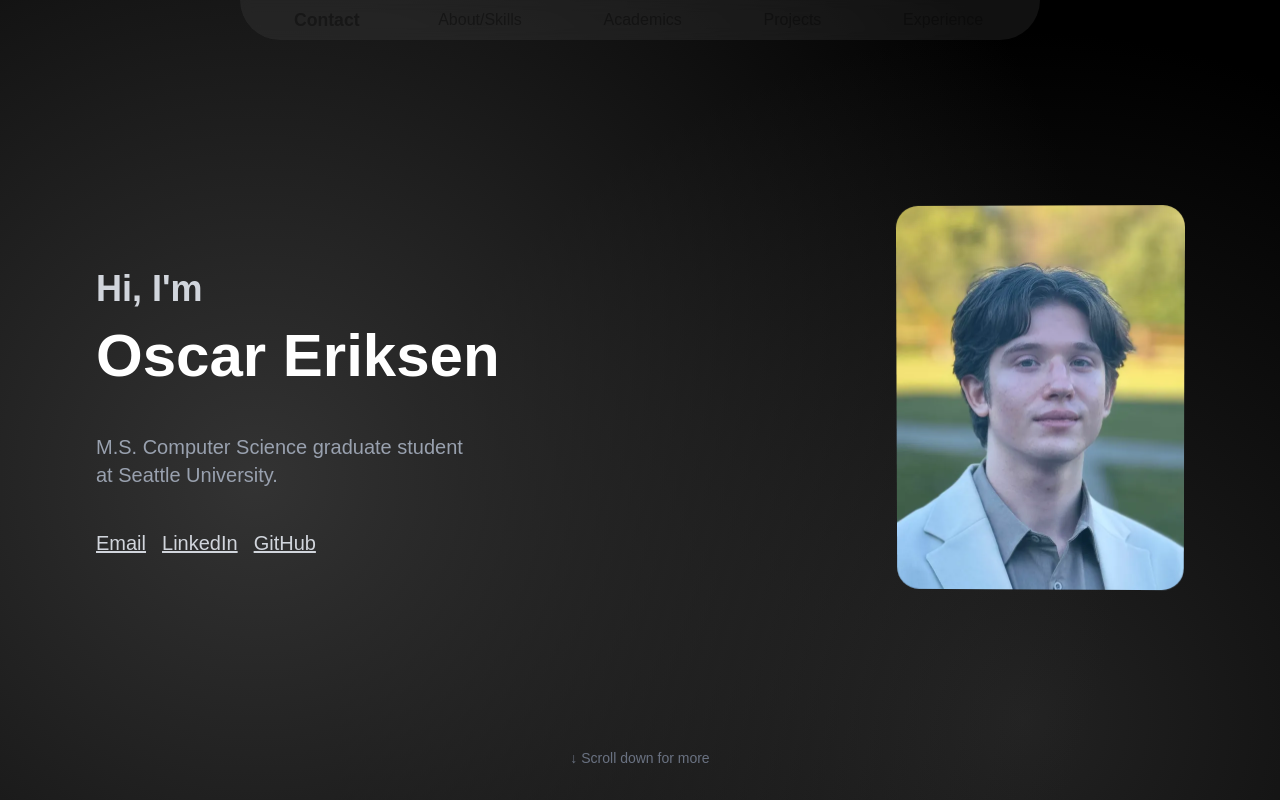
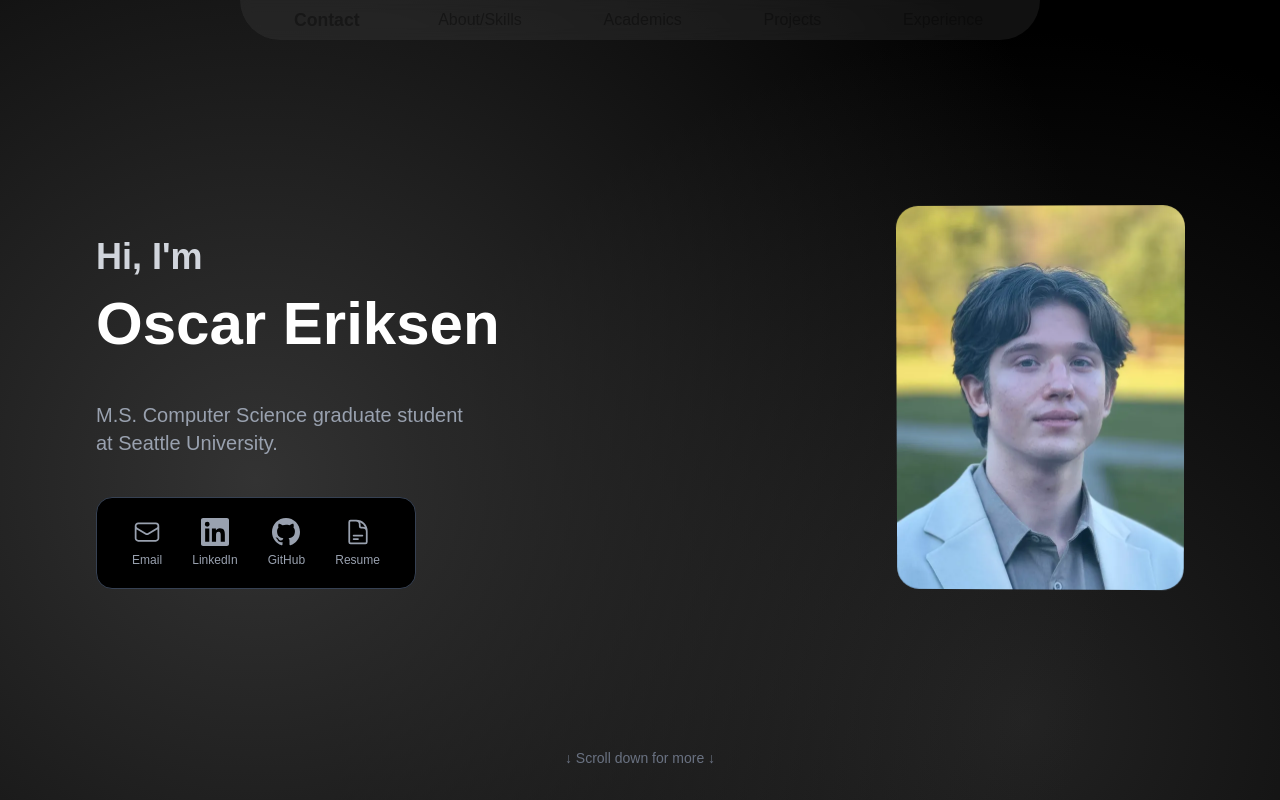
Before and after one commit to oogaballooga/portfolio, a Next.js app: page / in a window 1280 px wide. Built offline with nearby package versions, Linux system fonts and the light colour scheme.

Commit message:
contact hyperlink reformat

```diff
--- a/app/components/CourseCard.css
+++ b/app/components/CourseCard.css
@@ -19,7 +19,8 @@
   border: 2px solid #222222;
   transition:
     width 0.4s cubic-bezier(0.4, 0, 0.2, 1),
-    background-color 0.4s ease;
+    background-color 0.4s ease,
+    border-color 0.4s ease;
 }
 
 .course-card.active {
@@ -31,6 +32,7 @@
 
 .course-card:not(.active):hover {
   background-color: #222222;
+  border: 2px solid #444;
 }
 
 .title-wrapper {
--- a/app/components/InterestCarousel.tsx
+++ b/app/components/InterestCarousel.tsx
@@ -93,7 +93,7 @@
         {/* Left arrow */}
         <button
           onClick={handlePrev}
-          className="flex-shrink-0 w-8 h-8 flex items-center justify-center rounded-full bg-gray-800 hover:bg-gray-700 text-gray-300 transition-colors"
+          className="flex-shrink-0 w-8 h-8 flex items-center justify-center rounded-full bg-gray-800 hover:bg-gray-700 text-gray-300 transition-colors cursor-pointer"
           aria-label={`Previous ${title}`}
         >
           ‹
@@ -135,7 +135,7 @@
         {/* Right arrow */}
         <button
           onClick={handleNext}
-          className="flex-shrink-0 w-8 h-8 flex items-center justify-center rounded-full bg-gray-800 hover:bg-gray-700 text-gray-300 transition-colors"
+          className="flex-shrink-0 w-8 h-8 flex items-center justify-center rounded-full bg-gray-800 hover:bg-gray-700 text-gray-300 transition-colors cursor-pointer"
           aria-label={`Next ${title}`}
         >
           ›
--- a/app/components/sections/ContactSection.tsx
+++ b/app/components/sections/ContactSection.tsx
@@ -21,24 +21,44 @@
             <p className="mt-10 text-lg md:text-xl text-gray-400 max-w-sm">
               M.S. Computer Science graduate student at Seattle University.
             </p>
-            <div className="mt-10 flex gap-4 text-lg md:text-xl">
+            <div className="mt-10 flex justify-around max-w-xs p-5 rounded-2xl border border-gray-700 bg-black backdrop-blur-sm">
               <a
-                href="mailto:erikseno@seattleu.edu"
-                className="text-gray-300 hover:text-white transition-colors underline"
+                href="mailto:oscy105@gmail.com"
+                className="flex flex-col items-center gap-1.5 text-gray-400 hover:text-white transition-colors group"
               >
-                Email
+                <svg className="w-7 h-7" fill="none" stroke="currentColor" strokeWidth={1.5} viewBox="0 0 24 24">
+                  <path strokeLinecap="round" strokeLinejoin="round" d="M21.75 6.75v10.5a2.25 2.25 0 01-2.25 2.25h-15a2.25 2.25 0 01-2.25-2.25V6.75m19.5 0A2.25 2.25 0 0019.5 4.5h-15a2.25 2.25 0 00-2.25 2.25m19.5 0v.243a2.25 2.25 0 01-1.07 1.916l-7.5 4.615a2.25 2.25 0 01-2.36 0L3.32 8.91a2.25 2.25 0 01-1.07-1.916V6.75" />
+                </svg>
+                <span className="text-xs font-medium">Email</span>
               </a>
               <a
                 href="https://linkedin.com/in/ooga"
-                className="text-gray-300 hover:text-white transition-colors underline"
+                className="flex flex-col items-center gap-1.5 text-gray-400 hover:text-white transition-colors group"
               >
-                LinkedIn
+                <svg className="w-7 h-7" fill="currentColor" viewBox="0 0 24 24">
+                  <path d="M20.447 20.452h-3.554v-5.569c0-1.328-.027-3.037-1.852-3.037-1.853 0-2.136 1.445-2.136 2.939v5.667H9.351V9h3.414v1.561h.046c.477-.9 1.637-1.85 3.37-1.85 3.601 0 4.267 2.37 4.267 5.455v6.286zM5.337 7.433a2.062 2.062 0 01-2.063-2.065 2.064 2.064 0 112.063 2.065zm1.782 13.019H3.555V9h3.564v11.452zM22.225 0H1.771C.792 0 0 .774 0 1.729v20.542C0 23.227.792 24 1.771 24h20.451C23.2 24 24 23.227 24 22.271V1.729C24 .774 23.2 0 22.222 0h.003z" />
+                </svg>
+                <span className="text-xs font-medium">LinkedIn</span>
               </a>
               <a
                 href="https://github.com/oogaballooga"
-                className="text-gray-300 hover:text-white transition-colors underline"
+                className="flex flex-col items-center gap-1.5 text-gray-400 hover:text-white transition-colors group"
               >
-                GitHub
+                <svg className="w-7 h-7" fill="currentColor" viewBox="0 0 24 24">
+                  <path d="M12 0C5.374 0 0 5.373 0 12c0 5.302 3.438 9.8 8.207 11.387.599.111.793-.261.793-.577v-2.234c-3.338.726-4.033-1.416-4.033-1.416-.546-1.387-1.333-1.756-1.333-1.756-1.089-.745.083-.729.083-.729 1.205.084 1.839 1.237 1.839 1.237 1.07 1.834 2.807 1.304 3.492.997.107-.775.418-1.305.762-1.604-2.665-.305-5.467-1.334-5.467-5.931 0-1.311.469-2.381 1.236-3.221-.124-.303-.535-1.524.117-3.176 0 0 1.008-.322 3.301 1.23A11.509 11.509 0 0112 5.803c1.02.005 2.047.138 3.006.404 2.291-1.552 3.297-1.23 3.297-1.23.653 1.653.242 2.874.118 3.176.77.84 1.235 1.911 1.235 3.221 0 4.609-2.807 5.624-5.479 5.921.43.372.823 1.102.823 2.222v3.293c0 .319.192.694.801.576C20.566 21.797 24 17.3 24 12c0-6.627-5.373-12-12-12z" />
+                </svg>
+                <span className="text-xs font-medium">GitHub</span>
+              </a>
+              <a
+                href="/Oscar-Eriksen-Resume.pdf"
+                target="_blank"
+                rel="noopener noreferrer"
+                className="flex flex-col items-center gap-1.5 text-gray-400 hover:text-white transition-colors group"
+              >
+                <svg className="w-7 h-7" fill="none" stroke="currentColor" strokeWidth={1.5} viewBox="0 0 24 24">
+                  <path strokeLinecap="round" strokeLinejoin="round" d="M19.5 14.25v-2.625a3.375 3.375 0 00-3.375-3.375h-1.5A1.125 1.125 0 0113.5 7.125v-1.5a3.375 3.375 0 00-3.375-3.375H8.25m0 12.75h7.5m-7.5 3H12M10.5 2.25H5.625c-.621 0-1.125.504-1.125 1.125v17.25c0 .621.504 1.125 1.125 1.125h12.75c.621 0 1.125-.504 1.125-1.125V11.25a9 9 0 00-9-9z" />
+                </svg>
+                <span className="text-xs font-medium">Resume</span>
               </a>
             </div>
           </div>
@@ -54,7 +74,7 @@
       </div>
 
       <div className="absolute bottom-8 left-1/2 -translate-x-1/2 text-gray-500 text-sm">
-        ↓ Scroll down for more
+        ↓ Scroll down for more ↓
       </div>
     </div>
   );
--- a/app/data/aboutMe.ts
+++ b/app/data/aboutMe.ts
@@ -1,8 +1,9 @@
 export const personalText =
-`I am 21 years old and have spent nearly all of my life in Washington state.
-I have many hobbies, including gaming, gymming, soccer, playing the guitar,
-listening to music, spending time with friends, and watching twitch/youtube
-to name a few.`;
+`I am 21 years old and have lived nearly all of my life in Washington state.
+I have many hobbies, including gaming, soccer, guitar, working out,
+listening to music, spending time with friends, watching twitch/youtube,
+and coding games or projects. I am curious and observant; I enjoy quietly
+learning new things and exploring new ideas.`;
 
 export const professionalText =
 `My introduction to programming began in high school, where I learned Unity
```
Also changed, not shown: 1 other file (tests, documents, lock files or other folders).
